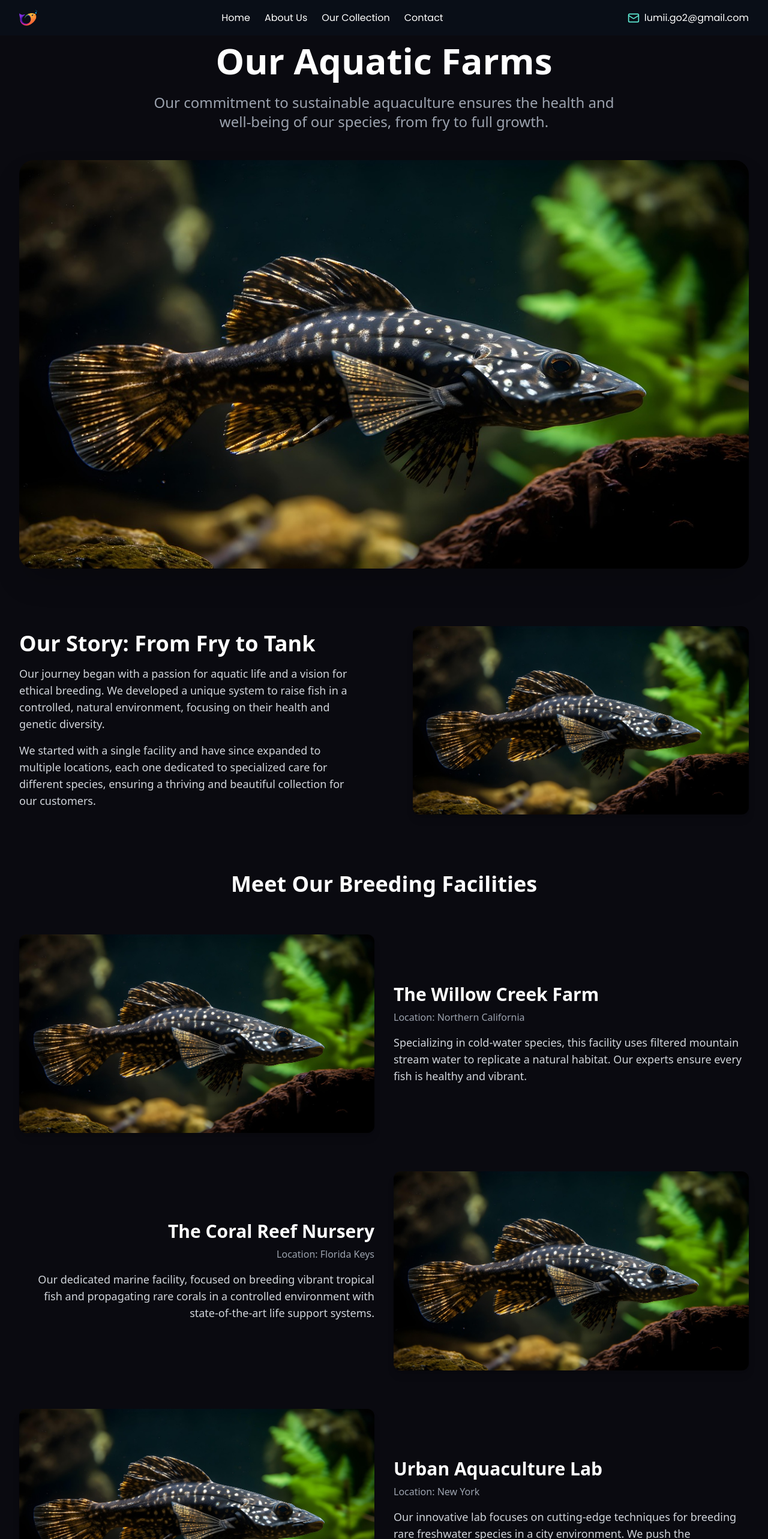
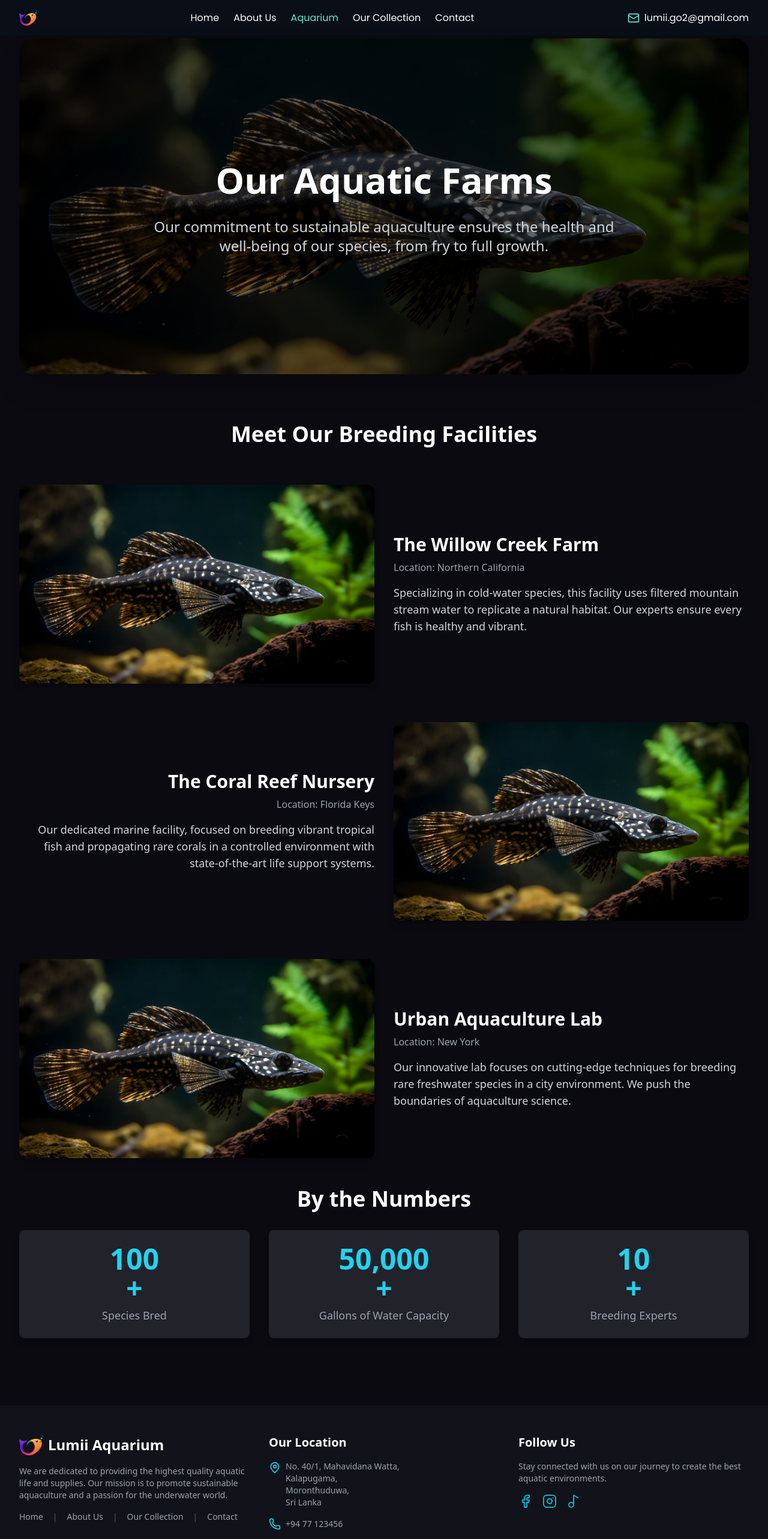
Before and after one commit to DilankaDI/lumii-aquarium, a Next.js app: page /farm in a window 1280 px wide. Shown: the top 2566 px of the page at 60% size. Built offline with nearby package versions, Linux system fonts and the light colour scheme.

Commit message:
Our Farms added

```diff
--- a/src/app/farm/page.tsx
+++ b/src/app/farm/page.tsx
@@ -1,48 +1,86 @@
+'use client';
+
 import Image from 'next/image';
+import { useEffect, useState, useRef  } from "react";
 
+// Counter component with scroll-triggered animation
+const Counter = ({ target, duration = 2000 }: { target: number; duration?: number }) => {
+  const [count, setCount] = useState(0);
+  const [hasStarted, setHasStarted] = useState(false);
+  const ref = useRef<HTMLDivElement | null>(null);
+
+  useEffect(() => {
+    const observer = new IntersectionObserver(
+      (entries) => {
+        entries.forEach((entry) => {
+          if (entry.isIntersecting && !hasStarted) {
+            setHasStarted(true);
+          }
+        });
+      },
+      { threshold: 0.4 } // trigger when 40% visible
+    );
+
+    if (ref.current) observer.observe(ref.current);
+    return () => {
+      if (ref.current) observer.unobserve(ref.current);
+    };
+  }, [hasStarted]);
+
+  useEffect(() => {
+    if (!hasStarted) return;
+
+    let start = 0;
+    const increment = target / (duration / 16);
+    const timer = setInterval(() => {
+      start += increment;
+      if (start >= target) {
+        start = target;
+        clearInterval(timer);
+      }
+      setCount(Math.floor(start));
+    }, 16);
+
+    return () => clearInterval(timer);
+  }, [hasStarted, target, duration]);
+
+  return (
+    <div ref={ref}>
+      <span>{count.toLocaleString()}</span>
+    </div>
+  );
+};
 // Our Farms page component with a new layout
 const OurFarmsPage = () => {
   return (
     <div className="bg-[#0A0A10] text-gray-200 min-h-screen font-sans">
-      <div className="max-w-7xl mx-auto px-4 sm:px-6 lg:px-8 py-16">
+      <div className="max-w-8xl mx-auto px-4 sm:px-6 lg:px-8 py-16">
 
         {/* Hero Section */}
-        <div className="text-center mb-16">
-          <h1 className="text-6xl font-extrabold text-white mb-4 leading-tight">Our Aquatic Farms</h1>
-          <p className="text-2xl text-gray-400 max-w-3xl mx-auto mb-12">
-            Our commitment to sustainable aquaculture ensures the health and well-being of our species, from fry to full growth.
-          </p>
-          <Image
-            src="/images/catfish.jpg"
-            alt="Aquatic Farming Facility"
-            width={1200}
-            height={600}
-            className="rounded-3xl shadow-2xl w-full h-auto object-cover"
-          />
-        </div>
-
-        {/* Our Story Section - Staggered Layout */}
-        <div className="flex flex-col lg:flex-row items-center gap-12 lg:gap-24 my-24">
-          <div className="lg:w-1/2">
-            <h2 className="text-4xl font-bold text-white mb-4">Our Story: From Fry to Tank</h2>
-            <p className="text-lg text-gray-300 mb-4">
-              Our journey began with a passion for aquatic life and a vision for ethical breeding. We developed a unique system to raise fish in a controlled, natural environment, focusing on their health and genetic diversity.
-            </p>
-            <p className="text-lg text-gray-300">
-              We started with a single facility and have since expanded to multiple locations, each one dedicated to specialized care for different species, ensuring a thriving and beautiful collection for our customers.
-            </p>
-          </div>
-          <div className="lg:w-1/2">
+        <div className="relative text-center mb-20">
+          <div className="relative h-[70vh] w-full rounded-3xl overflow-hidden shadow-2xl">
             <Image
               src="/images/catfish.jpg"
-              alt="Our Story"
-              width={600}
-              height={400}
-              className="rounded-xl shadow-lg w-full h-auto object-cover"
+              alt="Aquatic Farming Facility"
+              fill
+              priority
+              className="object-cover"
             />
+            {/* Dark Overlay */}
+            <div className="absolute inset-0 bg-black bg-opacity-60" />
+
+            {/* Hero Content */}
+            <div className="relative z-10 flex flex-col items-center justify-center h-full px-4">
+              <h1 className="text-6xl font-extrabold text-white mb-6 leading-tight">
+                Our Aquatic Farms
+              </h1>
+              <p className="text-2xl text-gray-300 max-w-3xl mx-auto">
+                Our commitment to sustainable aquaculture ensures the health and
+                well-being of our species, from fry to full growth.
+              </p>
+            </div>
           </div>
         </div>
-
         {/* Meet Our Facilities Section */}
         <div className="text-center mb-12">
           <h2 className="text-4xl font-bold text-white mb-16">Meet Our Breeding Facilities</h2>
@@ -108,20 +146,28 @@ const OurFarmsPage = () => {
           </div>
         </div>
 
-        {/* By the Numbers Section */}
+         {/* By the Numbers Section */}
         <div className="text-center mb-12">
           <h2 className="text-4xl font-bold text-white mb-8">By the Numbers</h2>
           <div className="flex flex-col sm:flex-row justify-center space-y-8 sm:space-y-0 sm:space-x-8">
             <div className="flex-1 bg-[#22222B] p-6 rounded-lg shadow-lg">
-              <h3 className="text-5xl font-bold text-white">100+</h3>
+              <h3 className="text-5xl font-bold text-cyan-400">
+                <Counter target={100} />+
+              </h3>
               <p className="text-lg text-gray-400 mt-2">Species Bred</p>
             </div>
             <div className="flex-1 bg-[#22222B] p-6 rounded-lg shadow-lg">
-              <h3 className="text-5xl font-bold text-white">50,000+</h3>
-              <p className="text-lg text-gray-400 mt-2">Gallons of Water Capacity</p>
+              <h3 className="text-5xl font-bold text-cyan-400">
+                <Counter target={50000} />+
+              </h3>
+              <p className="text-lg text-gray-400 mt-2">
+                Gallons of Water Capacity
+              </p>
             </div>
             <div className="flex-1 bg-[#22222B] p-6 rounded-lg shadow-lg">
-              <h3 className="text-5xl font-bold text-white">10+</h3>
+              <h3 className="text-5xl font-bold text-cyan-400">
+                <Counter target={10} />+
+              </h3>
               <p className="text-lg text-gray-400 mt-2">Breeding Experts</p>
             </div>
           </div>
--- a/src/components/Header.tsx
+++ b/src/components/Header.tsx
@@ -51,7 +51,7 @@ const Header = () => {
   const navLinks = [
     { href: '/', text: 'Home' },
     { href: '/about', text: 'About Us' },
-    // { href: '/farm', text: 'Aquarium' },
+    { href: '/farm', text: 'Aquarium' },
     { href: '/products', text: 'Our Collection' },
     { href: '/contact', text: 'Contact' },
   ];
```
